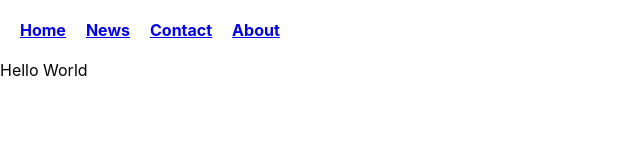
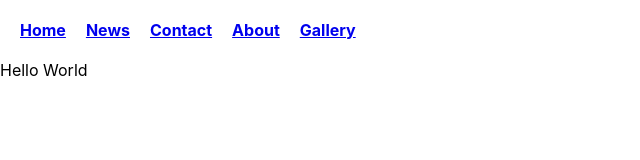
Before and after one commit to dhrishika/aht, a React (Create React App) app: page / in a window 1280 px wide. Shown: the top 160 px of the page, without its empty margins (0-640 px from the left). Built offline with nearby package versions, Linux system fonts and the light colour scheme.

Commit message:
nav edit

```diff
--- a/src/components/Navbar.js
+++ b/src/components/Navbar.js
@@ -17,6 +17,9 @@ export default function Navbar() {
         <li>
           <a href="about.asp">About</a>
         </li>
+        <li>
+          <a href="about.asp">Gallery</a>
+        </li>
       </ul>
     </div>
   );
```
